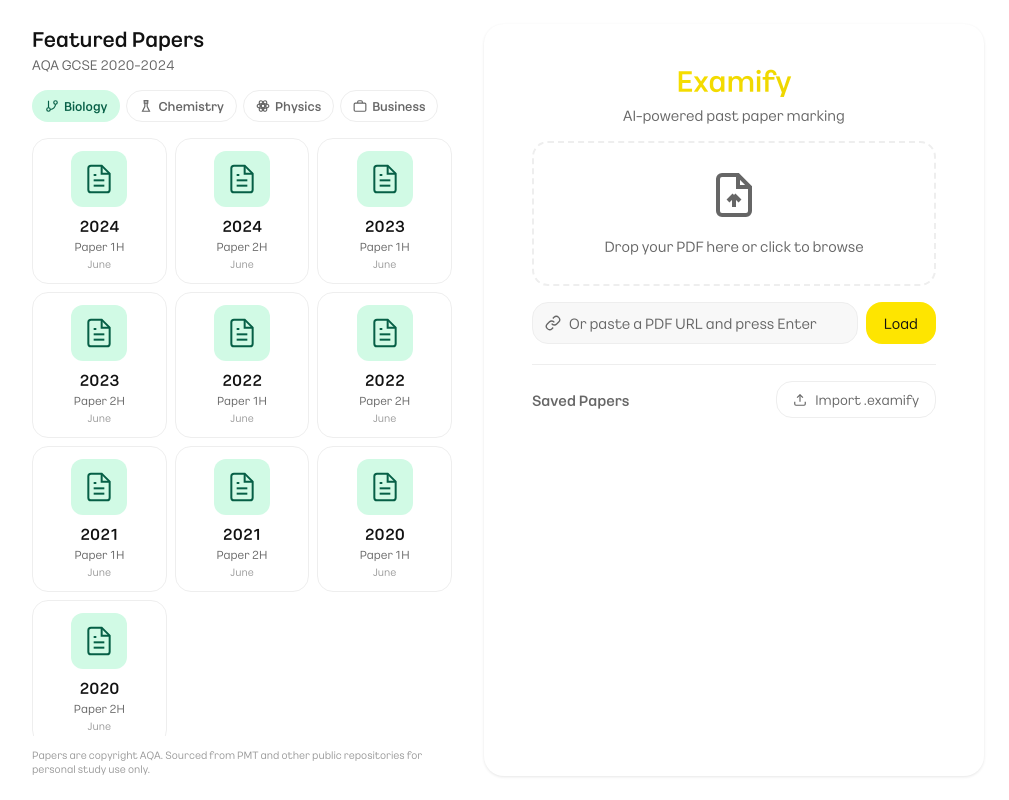
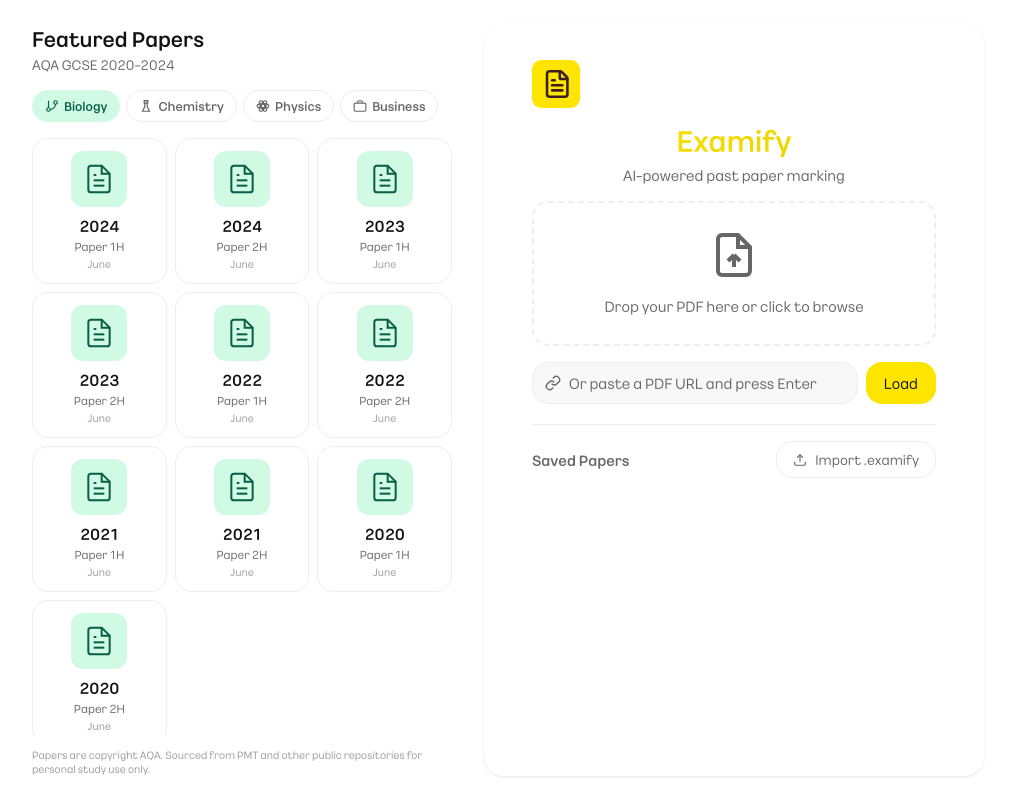
Before and after one commit to duckida/examify, a React (Vite) app in the folder client/: page / in a window 1280 px wide. Shown: the whole page, without its empty margins (132-1141 px from the left). Built offline with nearby package versions, Linux system fonts and the light colour scheme.

Commit message:
feat: add Examify logo to homepage

```diff
--- a/client/src/App.css
+++ b/client/src/App.css
@@ -157,6 +157,13 @@
 }
 
 .upload-card form {
+  flex-shrink: 0;
+}
+
+.upload-logo {
+  width: 48px;
+  height: 48px;
+  margin-bottom: 12px;
   flex-shrink: 0;
 }
 
--- a/client/src/components/UploadPage.tsx
+++ b/client/src/components/UploadPage.tsx
@@ -224,6 +224,7 @@
       </div>
 
       <div className="upload-card">
+        <img src="/icon.svg" alt="Examify" className="upload-logo" />
         <h1>Examify</h1>
         <p className="subtitle">AI-powered past paper marking</p>
         <form onSubmit={onSubmit}>
```
